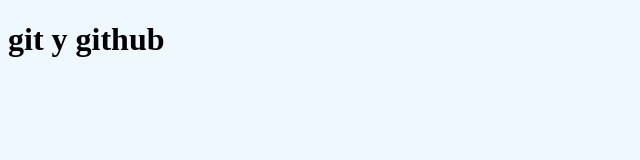
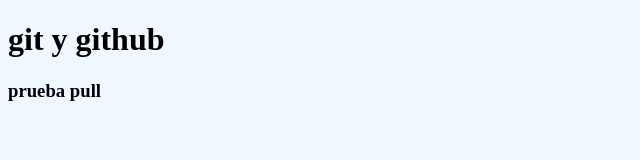
Before and after one commit to MariaAgustinaGonzalezGauna/prueba-rolling, a plain HTML site: page index.html in a window 1280 px wide. Shown: the whole page, without its empty margins (0-640 px from the left). Drawn offline with Linux system fonts and the light colour scheme.

Commit message:
prueba pull

```diff
--- a/index.html
+++ b/index.html
@@ -9,5 +9,6 @@
 </head>
 <body>
     <h1>git y github</h1>
+    <h3>prueba pull</h3>
 </body>
 </html>
```
